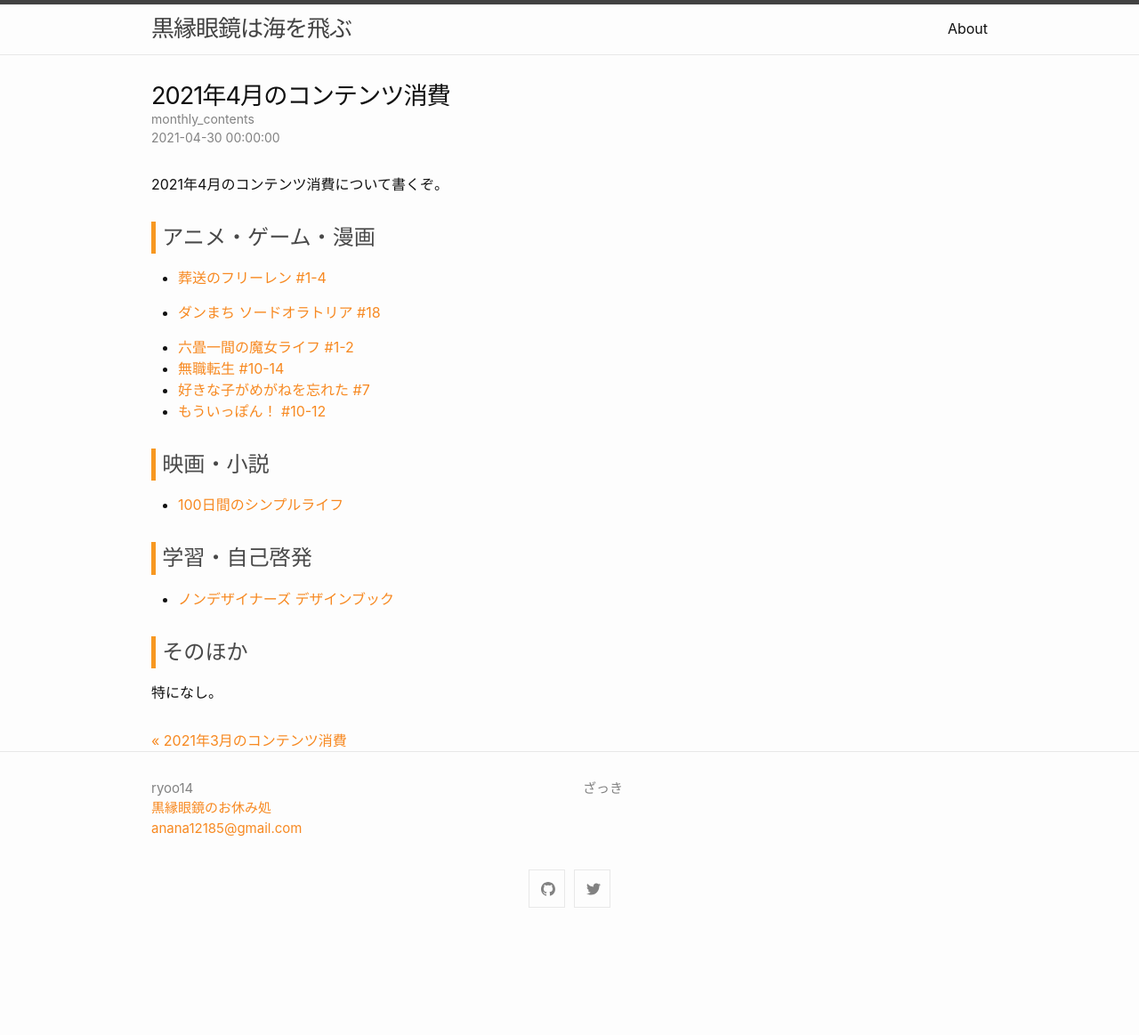
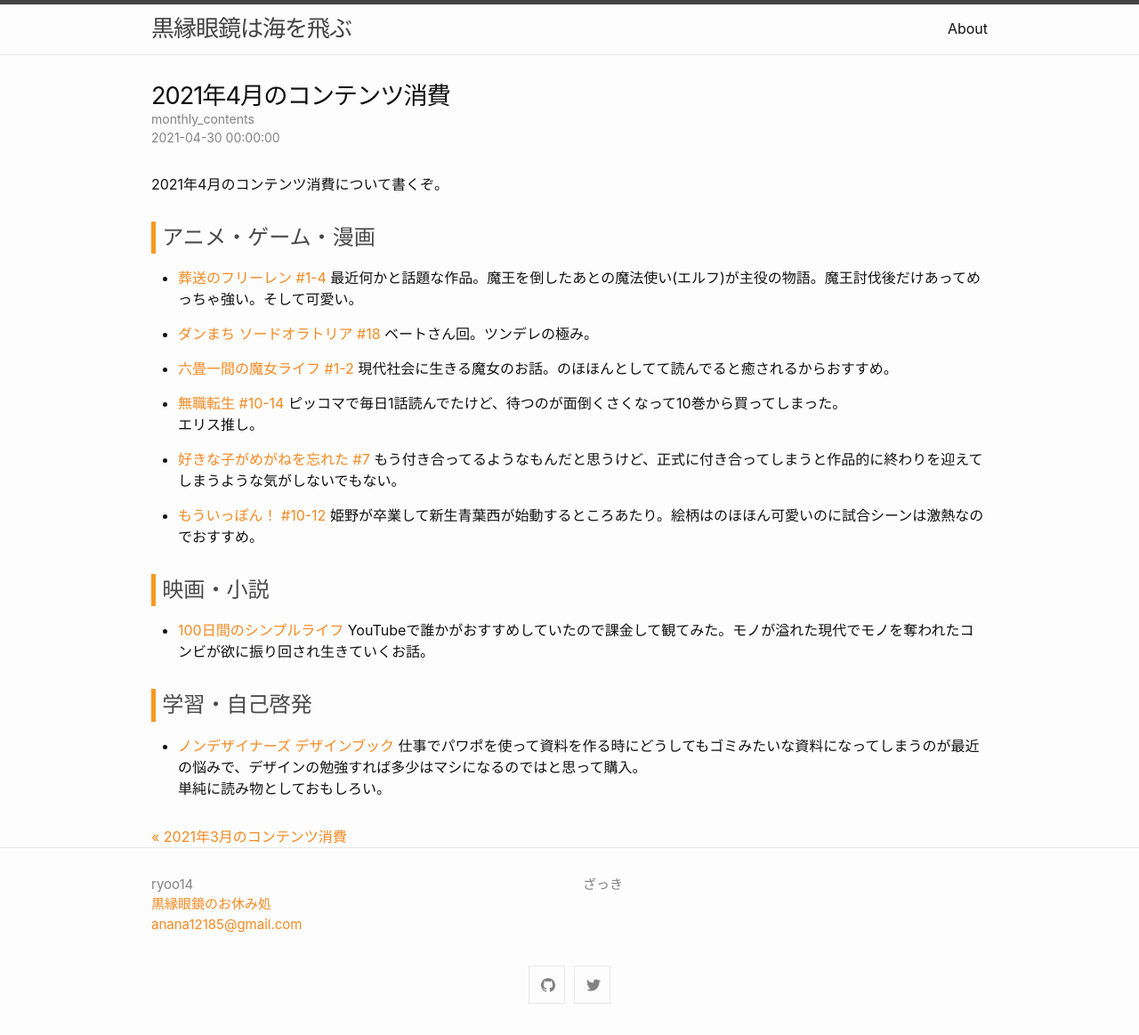
Before and after one commit to ryoo14/blog_ryoo_cc, a Jekyll site: the page built from _posts/2021-04-30-monthly_contents.md, in a window 1280 px wide. Shown: the whole page at 89% size. Built offline with Jekyll 4.4.1, drawn with Linux system fonts in a browser that asks for light colours; before the commit the page ends 1055 px from its top, so only the background shows below that.

Commit message:
20210505

```diff
--- a/_posts/2021-04-30-monthly_contents.md
+++ b/_posts/2021-04-30-monthly_contents.md
@@ -8,24 +8,30 @@ categories: monthly_contents
 
 ## アニメ・ゲーム・漫画
 - [葬送のフリーレン #1-4](https://amzn.to/3st865p)
-
+最近何かと話題な作品。魔王を倒したあとの魔法使い(エルフ)が主役の物語。魔王討伐後だけあってめっちゃ強い。そして可愛い。
 
 - [ダンまち ソードオラトリア #18](https://amzn.to/3v0bvud)
+ベートさん回。ツンデレの極み。
 
-- [六畳一間の魔女ライフ #1-2]()
-- [無職転生 #10-14]()
-- [好きな子がめがねを忘れた #7]()
-- [もういっぽん！ #10-12]()
+- [六畳一間の魔女ライフ #1-2](https://amzn.to/2RnvvbG)
+現代社会に生きる魔女のお話。のほほんとしてて読んでると癒されるからおすすめ。
 
+- [無職転生 #10-14](https://amzn.to/3eSTiIL)
+ピッコマで毎日1話読んでたけど、待つのが面倒くさくなって10巻から買ってしまった。
+エリス推し。
+
+- [好きな子がめがねを忘れた #7](https://amzn.to/2RohB9d)
+もう付き合ってるようなもんだと思うけど、正式に付き合ってしまうと作品的に終わりを迎えてしまうような気がしないでもない。
+
+- [もういっぽん！ #10-12](https://amzn.to/3h2ISc0)
+姫野が卒業して新生青葉西が始動するところあたり。絵柄はのほほん可愛いのに試合シーンは激熱なのでおすすめ。
 
 ## 映画・小説
 
 - [100日間のシンプルライフ](https://www.video.unext.jp/title/SID0052953)
-
+YouTubeで誰かがおすすめしていたので課金して観てみた。モノが溢れた現代でモノを奪われたコンビが欲に振り回され生きていくお話。
 
 ## 学習・自己啓発
 - [ノンデザイナーズ デザインブック](https://amzn.to/3n0cAj4)
-
-
-## そのほか
-特になし。
+仕事でパワポを使って資料を作る時にどうしてもゴミみたいな資料になってしまうのが最近の悩みで、デザインの勉強すれば多少はマシになるのではと思って購入。
+単純に読み物としておもしろい。
```
